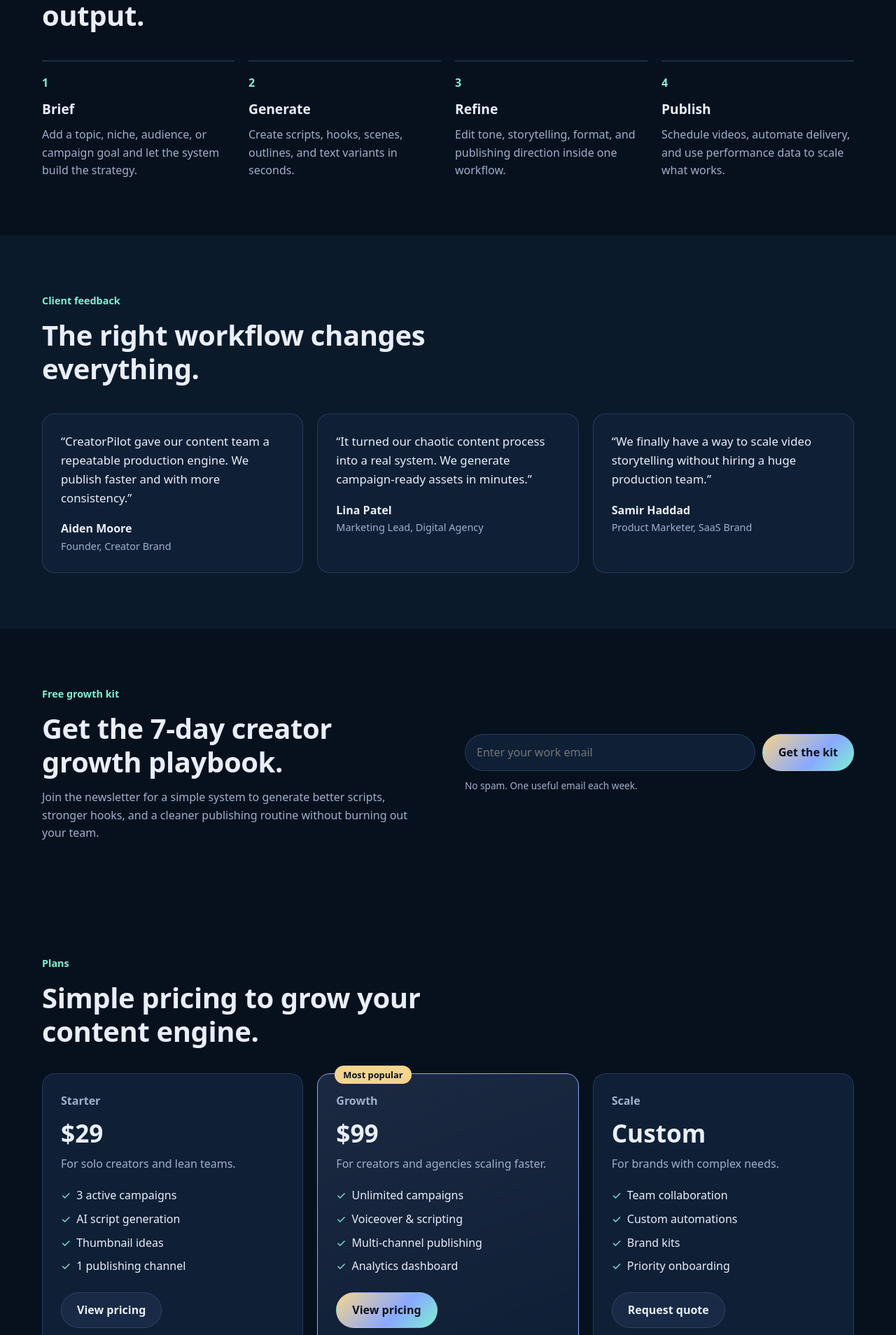
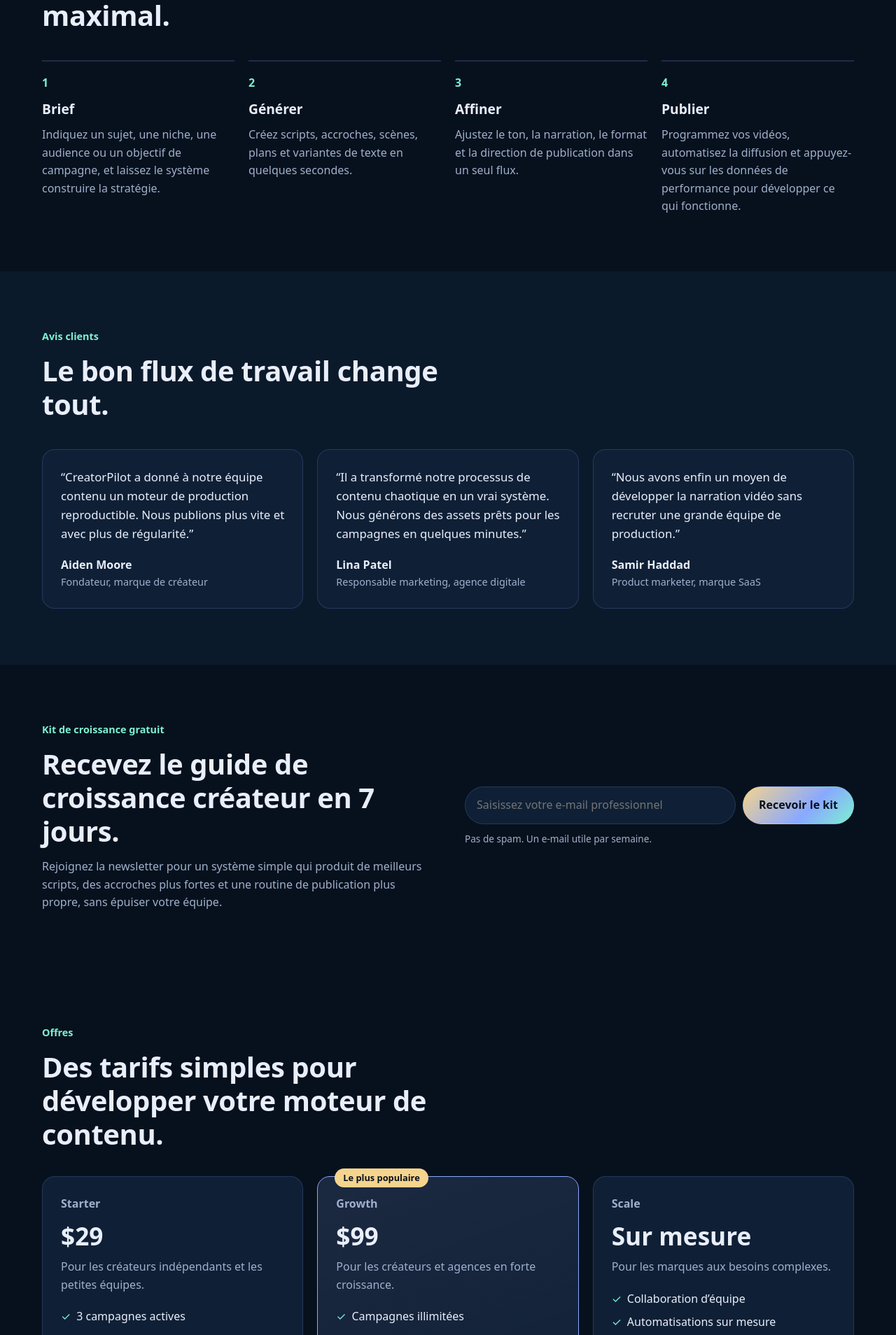
Before and after one commit to Mihoub31/MIC-DIGITAL-PRODUCT, a Next.js app: page / in a window 1280 px wide. Shown: the part 3866-5774 px from the top of the page at 70% size. Built offline with nearby package versions, Linux system fonts and the light colour scheme.

Commit message:
Update page.tsx

```diff
--- a/app/page.tsx
+++ b/app/page.tsx
@@ -1,5 +1,5 @@
 import Link from 'next/link';
-import { T } from './i18n';
+import { T, EmailField } from './i18n';
 
 const features = [
   { number: '01', title: 'feat_1_title', text: 'feat_1_text' },
@@ -19,27 +19,22 @@ const trustMetrics = [
 const proofLogos = ['Notion', 'Stripe', 'Figma', 'Slack', 'Webflow', 'Linear'];
 
 const testimonials = [
-  {
-    quote: 'CreatorPilot gave our content team a repeatable production engine. We publish faster and with more consistency.',
-    author: 'Aiden Moore',
-    role: 'Founder, Creator Brand'
-  },
-  {
-    quote: 'It turned our chaotic content process into a real system. We generate campaign-ready assets in minutes.',
-    author: 'Lina Patel',
-    role: 'Marketing Lead, Digital Agency'
-  },
-  {
-    quote: 'We finally have a way to scale video storytelling without hiring a huge production team.',
-    author: 'Samir Haddad',
-    role: 'Product Marketer, SaaS Brand'
-  }
+  { quote: 't1_quote', author: 'Aiden Moore', role: 't1_role' },
+  { quote: 't2_quote', author: 'Lina Patel', role: 't2_role' },
+  { quote: 't3_quote', author: 'Samir Haddad', role: 't3_role' }
 ];
 
 const customerProof = [
   { stat: '6.2x', label: 'proof_1_label', detail: 'proof_1_detail' },
   { stat: '74%', label: 'proof_2_label', detail: 'proof_2_detail' },
   { stat: '3.1x', label: 'proof_3_label', detail: 'proof_3_detail' }
+];
+
+const steps = [
+  { number: '1', title: 'step_1_title', text: 'step_1_text' },
+  { number: '2', title: 'step_2_title', text: 'step_2_text' },
+  { number: '3', title: 'step_3_title', text: 'step_3_text' },
+  { number: '4', title: 'step_4_title', text: 'step_4_text' }
 ];
 
 export default function Page() {
@@ -269,12 +264,9 @@ export default function Page() {
       <section className="section section-alt">
         <div className="container impact-grid">
           <div className="impact-copy">
-            <span className="eyebrow">Built for growth</span>
-            <h2>Fewer tools. Faster production. More consistent output.</h2>
-            <p>
-              We built CreatorPilot for teams that want to move faster without sacrificing quality.
-              From idea to publishing, the system keeps your pipeline organized and scalable.
-            </p>
+            <span className="eyebrow"><T k="impact_eyebrow" /></span>
+            <h2><T k="impact_title" /></h2>
+            <p><T k="impact_text" /></p>
           </div>
 
           <div className="stats-grid">
@@ -297,31 +289,18 @@ export default function Page() {
       <section className="section">
         <div className="container">
           <div className="section-head">
-            <span className="eyebrow">How it works</span>
-            <h2>A simple workflow. Maximum output.</h2>
+            <span className="eyebrow"><T k="process_eyebrow" /></span>
+            <h2><T k="process_title" /></h2>
           </div>
 
           <div className="process-grid">
-            <div className="process-step">
-              <span className="step-number">1</span>
-              <h3>Brief</h3>
-              <p>Add a topic, niche, audience, or campaign goal and let the system build the strategy.</p>
-            </div>
-            <div className="process-step">
-              <span className="step-number">2</span>
-              <h3>Generate</h3>
-              <p>Create scripts, hooks, scenes, outlines, and text variants in seconds.</p>
-            </div>
-            <div className="process-step">
-              <span className="step-number">3</span>
-              <h3>Refine</h3>
-              <p>Edit tone, storytelling, format, and publishing direction inside one workflow.</p>
-            </div>
-            <div className="process-step">
-              <span className="step-number">4</span>
-              <h3>Publish</h3>
-              <p>Schedule videos, automate delivery, and use performance data to scale what works.</p>
-            </div>
+            {steps.map((step) => (
+              <div className="process-step" key={step.number}>
+                <span className="step-number">{step.number}</span>
+                <h3><T k={step.title} /></h3>
+                <p><T k={step.text} /></p>
+              </div>
+            ))}
           </div>
         </div>
       </section>
@@ -329,17 +308,17 @@ export default function Page() {
       <section className="section section-alt">
         <div className="container">
           <div className="section-head">
-            <span className="eyebrow">Client feedback</span>
-            <h2>The right workflow changes everything.</h2>
+            <span className="eyebrow"><T k="fb_eyebrow" /></span>
+            <h2><T k="fb_title" /></h2>
           </div>
 
           <div className="testimonial-grid">
             {testimonials.map((item) => (
               <blockquote className="testimonial" key={item.author}>
-                <p>“{item.quote}”</p>
+                <p>“<T k={item.quote} />”</p>
                 <footer>
                   <strong>{item.author}</strong>
-                  <span>{item.role}</span>
+                  <span><T k={item.role} /></span>
                 </footer>
               </blockquote>
             ))}
@@ -350,21 +329,18 @@ export default function Page() {
       <section className="section newsletter-section">
         <div className="container newsletter-grid">
           <div className="newsletter-copy">
-            <span className="eyebrow">Free growth kit</span>
-            <h2>Get the 7-day creator growth playbook.</h2>
-            <p>
-              Join the newsletter for a simple system to generate better scripts, stronger hooks,
-              and a cleaner publishing routine without burning out your team.
-            </p>
+            <span className="eyebrow"><T k="nl_eyebrow" /></span>
+            <h2><T k="nl_title" /></h2>
+            <p><T k="nl_text" /></p>
           </div>
 
           <form action="https://formsubmit.co/micdigitalproduct@gmail.com" method="POST" className="newsletter-form">
             <div className="input-group">
-              <input type="email" name="email" placeholder="Enter your work email" aria-label="Work email" required />
-              <button type="submit" className="btn btn-primary">Get the kit</button>
+              <EmailField k="nl_placeholder" />
+              <button type="submit" className="btn btn-primary"><T k="nl_button" /></button>
             </div>
             <div className="form-meta">
-              <span>No spam. One useful email each week.</span>
+              <span><T k="nl_meta" /></span>
             </div>
             <input type="hidden" name="_subject" value="New CreatorPilot growth kit request" />
             <input type="hidden" name="_captcha" value="false" />
@@ -376,49 +352,49 @@ export default function Page() {
         <div className="container">
           <div className="pricing-preview">
             <div className="section-head pricing-head">
-              <span className="eyebrow">Plans</span>
-              <h2>Simple pricing to grow your content engine.</h2>
+              <span className="eyebrow"><T k="pr_eyebrow" /></span>
+              <h2><T k="pr_title" /></h2>
             </div>
 
             <div className="pricing-grid">
               <article className="pricing-card">
                 <p className="plan-name">Starter</p>
                 <h3>$29</h3>
-                <p className="plan-desc">For solo creators and lean teams.</p>
+                <p className="plan-desc"><T k="pr_starter_desc" /></p>
                 <ul>
-                  <li>3 active campaigns</li>
-                  <li>AI script generation</li>
-                  <li>Thumbnail ideas</li>
-                  <li>1 publishing channel</li>
+                  <li><T k="pr_starter_1" /></li>
+                  <li><T k="pr_starter_2" /></li>
+                  <li><T k="pr_starter_3" /></li>
+                  <li><T k="pr_starter_4" /></li>
                 </ul>
-                <Link href="/pricing" className="btn btn-secondary">View pricing</Link>
+                <Link href="/pricing" className="btn btn-secondary"><T k="pr_view" /></Link>
               </article>
 
               <article className="pricing-card featured">
-                <span className="popular">Most popular</span>
+                <span className="popular"><T k="pr_popular" /></span>
                 <p className="plan-name">Growth</p>
                 <h3>$99</h3>
-                <p className="plan-desc">For creators and agencies scaling faster.</p>
+                <p className="plan-desc"><T k="pr_growth_desc" /></p>
                 <ul>
-                  <li>Unlimited campaigns</li>
-                  <li>Voiceover & scripting</li>
-                  <li>Multi-channel publishing</li>
-                  <li>Analytics dashboard</li>
+                  <li><T k="pr_growth_1" /></li>
+                  <li><T k="pr_growth_2" /></li>
+                  <li><T k="pr_growth_3" /></li>
+                  <li><T k="pr_growth_4" /></li>
                 </ul>
-                <Link href="/pricing" className="btn btn-primary">View pricing</Link>
+                <Link href="/pricing" className="btn btn-primary"><T k="pr_view" /></Link>
               </article>
 
               <article className="pricing-card">
                 <p className="plan-name">Scale</p>
-                <h3>Custom</h3>
-                <p className="plan-desc">For brands with complex needs.</p>
+                <h3><T k="pr_custom" /></h3>
+                <p className="plan-desc"><T k="pr_scale_desc" /></p>
                 <ul>
-                  <li>Team collaboration</li>
-                  <li>Custom automations</li>
-                  <li>Brand kits</li>
-                  <li>Priority onboarding</li>
+                  <li><T k="pr_scale_1" /></li>
+                  <li><T k="pr_scale_2" /></li>
+                  <li><T k="pr_scale_3" /></li>
+                  <li><T k="pr_scale_4" /></li>
                 </ul>
-                <Link href="/contact" className="btn btn-secondary">Request quote</Link>
+                <Link href="/contact" className="btn btn-secondary"><T k="pr_quote" /></Link>
               </article>
             </div>
           </div>
@@ -428,10 +404,10 @@ export default function Page() {
       <section className="section cta-section">
         <div className="container cta-box">
           <div>
-            <span className="eyebrow">Let’s build your engine</span>
-            <h2>Need a smarter way to scale your content and video output?</h2>
+            <span className="eyebrow"><T k="cta_eyebrow" /></span>
+            <h2><T k="cta_title" /></h2>
           </div>
-          <Link href="/contact" className="btn btn-primary">Book a demo</Link>
+          <Link href="/contact" className="btn btn-primary"><T k="cta_button" /></Link>
         </div>
       </section>
 
@@ -439,9 +415,9 @@ export default function Page() {
         <div className="container footer-inner">
           <p>© {new Date().getFullYear()} CreatorPilot</p>
           <div className="footer-links">
-            <Link href="/features">Features</Link>
-            <Link href="/pricing">Pricing</Link>
-            <Link href="/contact">Contact</Link>
+            <Link href="/features"><T k="nav_features" /></Link>
+            <Link href="/pricing"><T k="nav_pricing" /></Link>
+            <Link href="/contact"><T k="nav_contact" /></Link>
           </div>
         </div>
       </footer>
```
